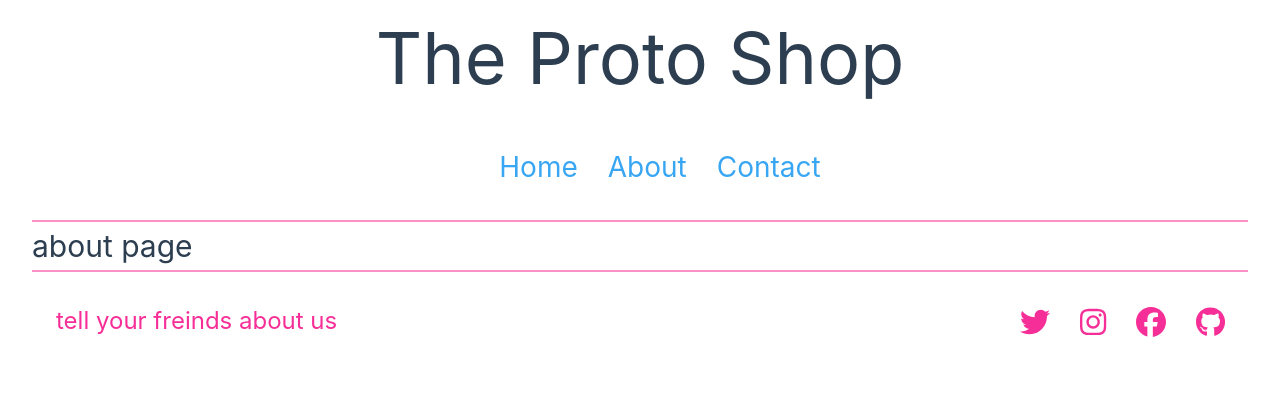
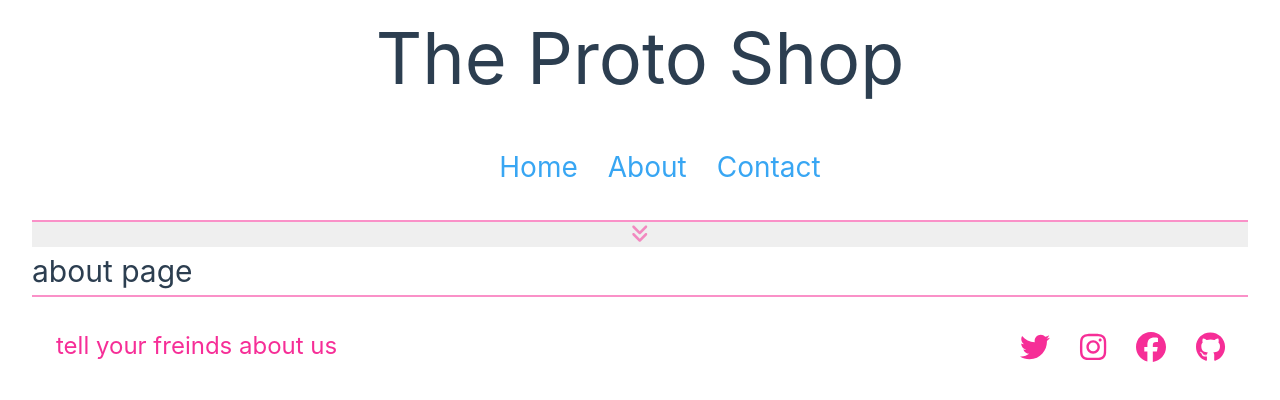
Before and after one commit to blbarr01/proto-shop, a Vue app: page /about in a window 1280 px wide. Shown: the top 400 px of the page. Built offline with nearby package versions, Linux system fonts and the light colour scheme.

Commit message:
adds search bar to the site

```diff
--- a/src/components/SiteHeader.vue
+++ b/src/components/SiteHeader.vue
@@ -15,6 +15,15 @@
       </ul>
     </nav>
   </header>
+  <div class="searchbar">
+    <input v-if="displaySearch" class="search-input" type="text" placeholder="search">
+    <button @click="showSearch">
+      <span>
+        <font-awesome-icon v-if="!displaySearch" :icon="['fas', 'angles-down']" />
+        <font-awesome-icon v-else :icon="['fas', 'angles-up']" />
+      </span>
+    </button>
+  </div>
 </template>
 
 <script setup lang="ts">
@@ -22,6 +31,10 @@ import { RouterLink } from 'vue-router';
 
 import { ref } from 'vue'
 const title = ref('The Proto Shop')
+const displaySearch = ref(false);
+const showSearch = () => {displaySearch.value = !displaySearch.value; console.log(displaySearch.value);
+}
+
 </script>
 
 <style scoped>
@@ -48,4 +61,27 @@ header {
 .nav-item{
   font-size: 1.75rem;
 }
+
+.searchbar{
+  display: flex;
+  justify-content: center;
+  flex-direction: column;
+}
+
+.search-input{
+  width: 100%;
+  max-width: 1280px;
+  line-height: 1.5rem;
+  font-size: 1.25rem;
+}
+
+span{
+  color: var(--accent-clr);
+  max-width: 20px;
+  font-size: 1.25rem;
+}
+
+button{
+  border: none;
+}
 </style>
--- a/src/main.ts
+++ b/src/main.ts
@@ -4,9 +4,10 @@ import router from './router'
 import { library } from '@fortawesome/fontawesome-svg-core'
 import { FontAwesomeIcon } from '@fortawesome/vue-fontawesome'
 import { faTwitter, faInstagram,faFacebook, faGithub } from '@fortawesome/free-brands-svg-icons'
+import {faAngleDoubleDown, faAngleDoubleUp} from '@fortawesome/free-solid-svg-icons'
 import './assets/main.css'
 
-library.add( faTwitter, faInstagram,faFacebook, faGithub);
+library.add( faTwitter, faInstagram,faFacebook, faGithub, faAngleDoubleDown, faAngleDoubleUp);
 const app = createApp(App)
 
 app.use(router).component('font-awesome-icon', FontAwesomeIcon).mount('#app')
--- a/src/views/ContactView.vue
+++ b/src/views/ContactView.vue
@@ -16,7 +16,7 @@
 import { ref } from 'vue';
 let ok = ref(true);
 
-    function toggleOk(){
+function toggleOk() {
   ok.value = !ok.value
 }
 </script>
```
Lines whose indentation alone changed are shown as unchanged.
